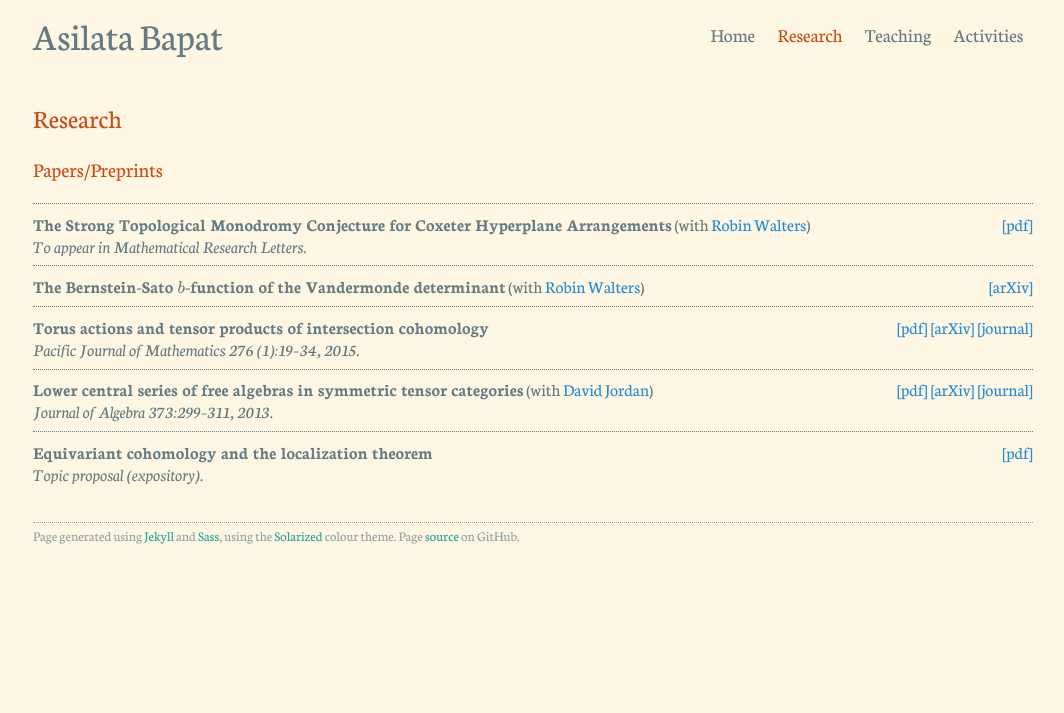
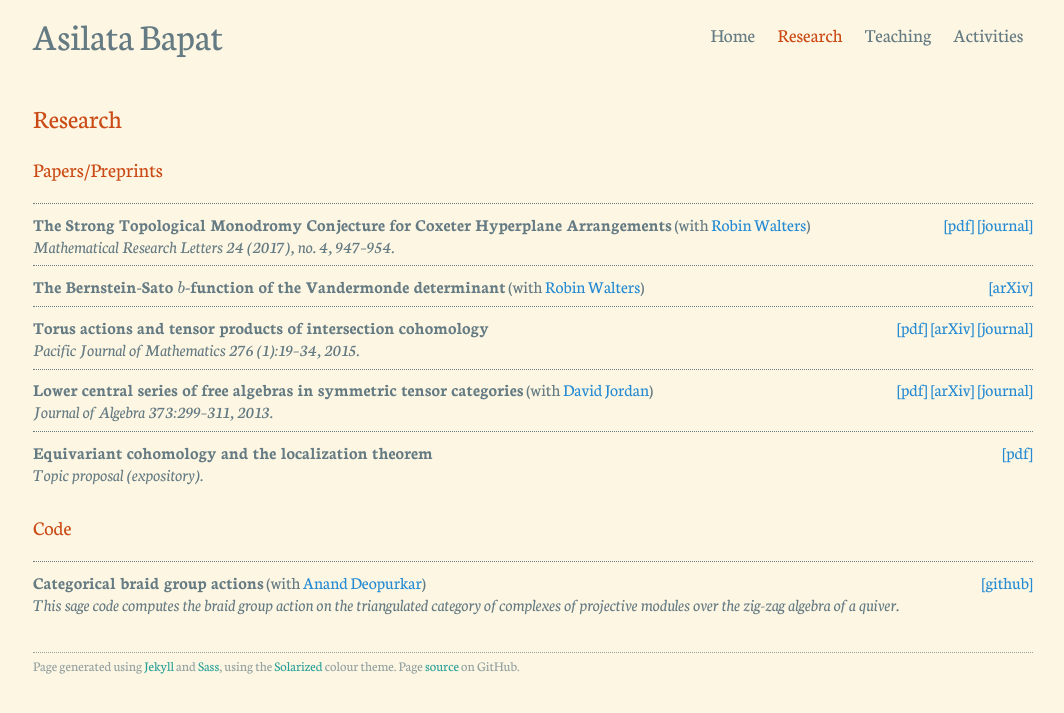
Before and after one commit to dongmouren0/dongmouren.github.io, a Jekyll site: the page built from research/index.md, in a window 1280 px wide. Shown: the top 713 px of the page, without its empty margins (107-1171 px from the left). Built offline with Jekyll 4.4.1, drawn with Linux system fonts in a browser that asks for light colours; formulas are drawn with MathJax 3.

Commit message:
Miscellaneous updates.

```diff
--- a/_data/activities.yml
+++ b/_data/activities.yml
@@ -2,6 +2,11 @@
   location: Atlanta
   date: "2017-01-07"
   category: &presentation presentation
+
+- content: Pure mathematics seminar
+  location: University of Melbourne
+  date: "2018-05-25"
+  category: *presentation
 
 - content: Future Directions in Representation Theory
   location: University of Sydney
--- /dev/null
+++ b/_data/code.yml
@@ -0,0 +1,5 @@
+- title: Categorical braid group actions
+  with: &anand "[Anand Deopurkar](https://deopurkar.github.io)"
+  comment: This sage code computes the braid group action on the triangulated category of complexes of projective modules over the zig-zag algebra of a quiver.
+  links:
+    github: https://github.com/asilata/cobracat
--- a/_data/papers.yml
+++ b/_data/papers.yml
@@ -1,8 +1,9 @@
 - title: The Strong Topological Monodromy Conjecture for Coxeter Hyperplane Arrangements
   with: &robin "[Robin Walters](http://mathserver.neu.edu/~robin/)"
-  comment: To appear in Mathematical Research Letters
+  comment: Mathematical Research Letters 24 (2017), no. 4, 947--954
   links:
     pdf: papers/bapat-walters-2015.pdf
+    journal: http://dx.doi.org/10.4310/MRL.2017.v24.n4.a1
 
 - title: The Bernstein-Sato $$b$$-function of the Vandermonde determinant
   with: *robin
--- a/research/index.md
+++ b/research/index.md
@@ -15,3 +15,13 @@ navigation_weight: 2
 {% for link in paper.links %} [\[{{ link[0] }}\]]({{ link[1] }}) {% endfor %}
 </div>
 {% endfor %}
+
+### Code
+
+<div class="papers">
+{% for thing in site.data.code %}
+**{{ thing.title }}**{% if thing.with %} (with {{ thing.with }}){% endif %}{% if thing.comment %}<br/> *{{ thing.comment }}*{% endif %}
+
+{% for link in thing.links %} [\[{{ link[0] }}\]]({{ link[1] }}) {% endfor %}
+</div>
+{% endfor %}
```
Also changed, not shown: index.md (+0 -3 lines).
